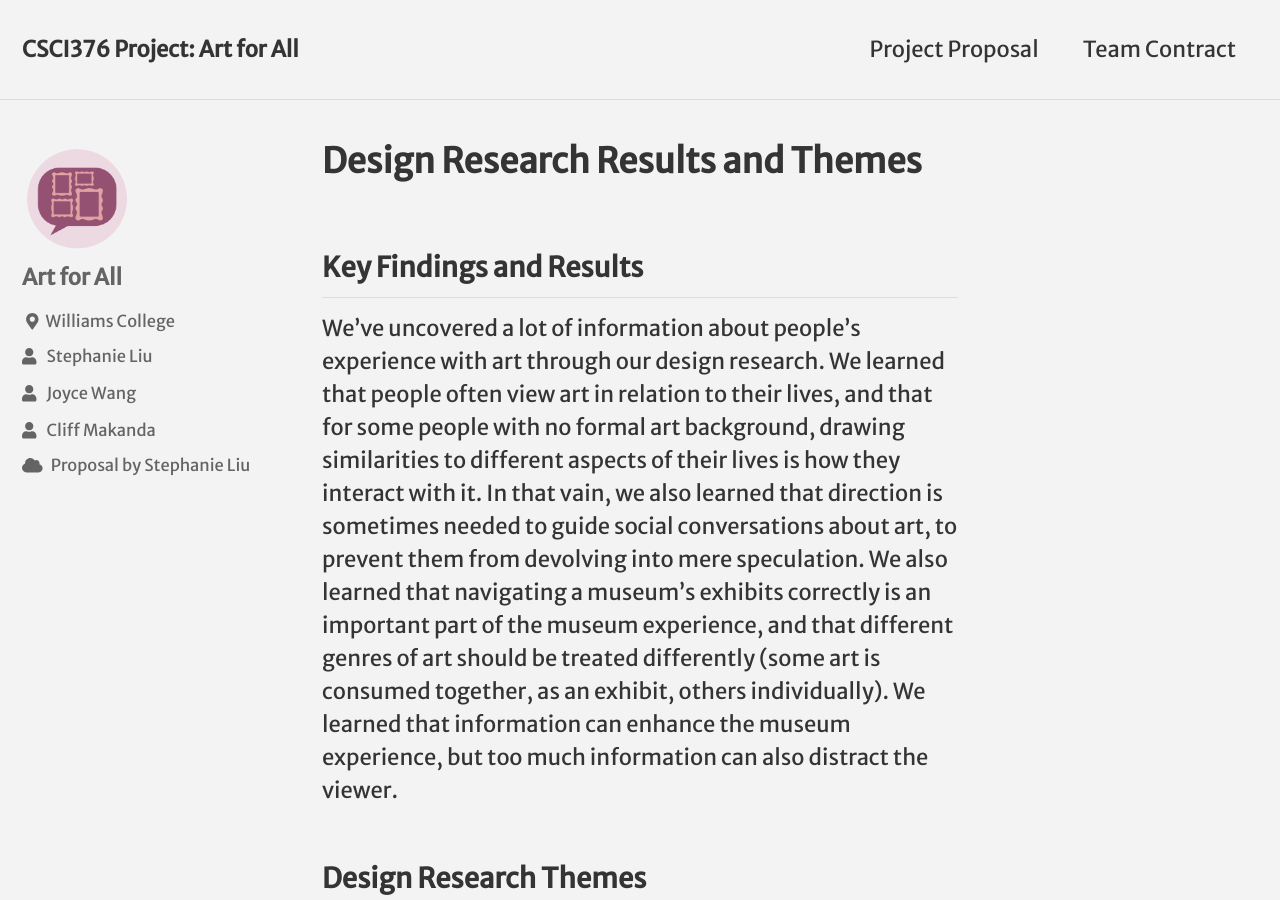
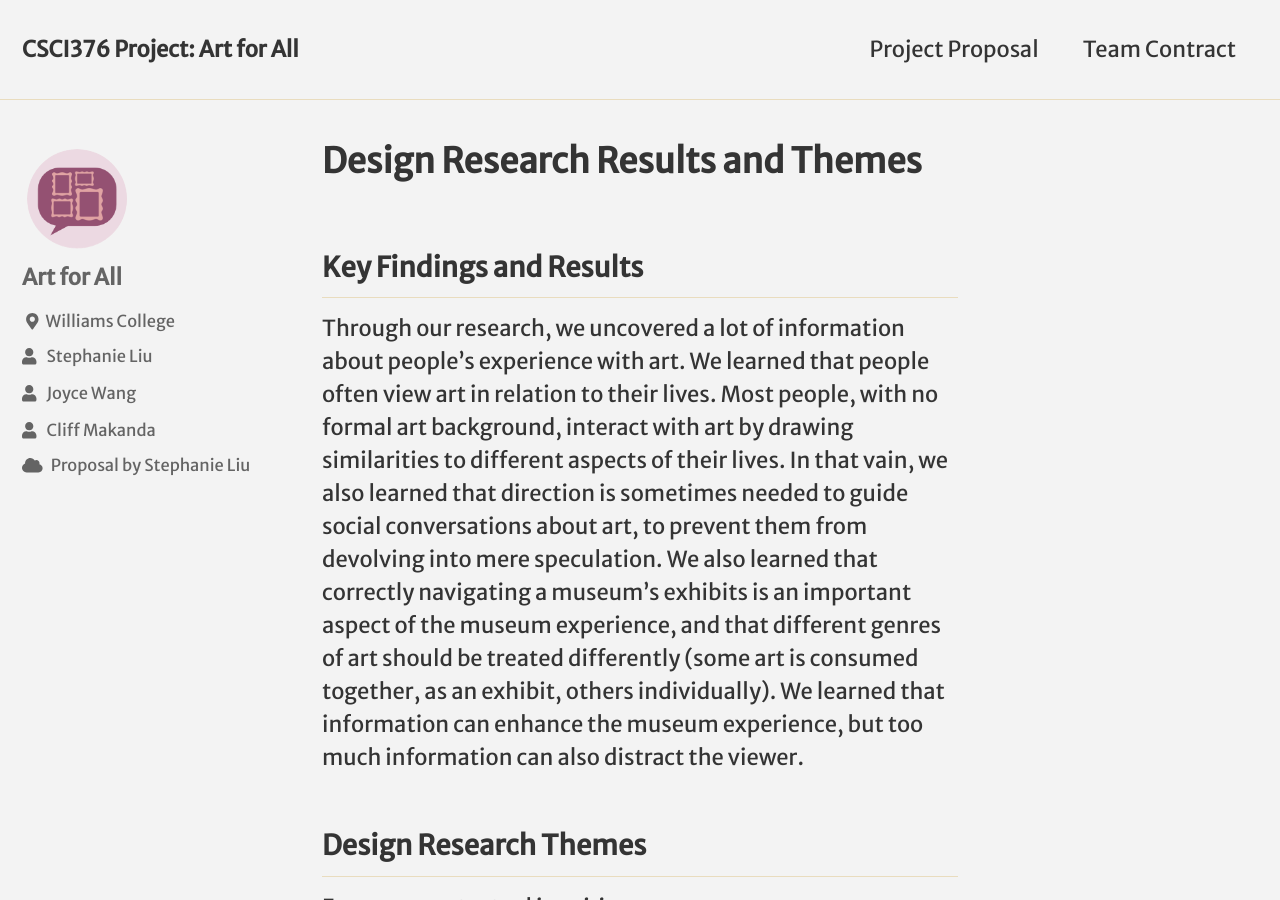
Before and after one commit to sliuu/hciproject, a Jekyll site: the page built from _posts/2018-02-28-design-research-results-and-themes.md, in a window 1280 px wide and 900 px high. Built offline with Jekyll 4.4.1, drawn with Linux system fonts in a browser that asks for light colours; nearby versions of some CDN libraries; some web fonts are replaced.

Commit message:
Update 2018-02-28-design-research-results-and-themes.md

```diff
--- a/_posts/2018-02-28-design-research-results-and-themes.md
+++ b/_posts/2018-02-28-design-research-results-and-themes.md
@@ -5,7 +5,7 @@ excerpt: ""
 
 ## Key Findings and Results
 
-We’ve uncovered a lot of information about people’s experience with art through our design research. We learned that people often view art in relation to their lives, and that for some people with no formal art background, drawing similarities to different aspects of their lives is how they interact with it. In that vain, we also learned that direction is sometimes needed to guide social conversations about art, to prevent them from devolving into mere speculation. We also learned that navigating a museum’s exhibits correctly is an important part of the museum experience, and that different genres of art should be treated differently (some art is consumed together, as an exhibit, others individually). We learned that information can enhance the museum experience, but too much information can also distract the viewer.
+Through our research, we uncovered a lot of information about people’s experience with art. We learned that people often view art in relation to their lives. Most people, with no formal art background, interact with art by drawing similarities to different aspects of their lives. In that vain, we also learned that direction is sometimes needed to guide social conversations about art, to prevent them from devolving into mere speculation. We also learned that correctly navigating a museum’s exhibits is an important aspect of the museum experience, and that different genres of art should be treated differently (some art is consumed together, as an exhibit, others individually). We learned that information can enhance the museum experience, but too much information can also distract the viewer.
 
 ## Design Research Themes
 From our contextual inquiries, we:
```
